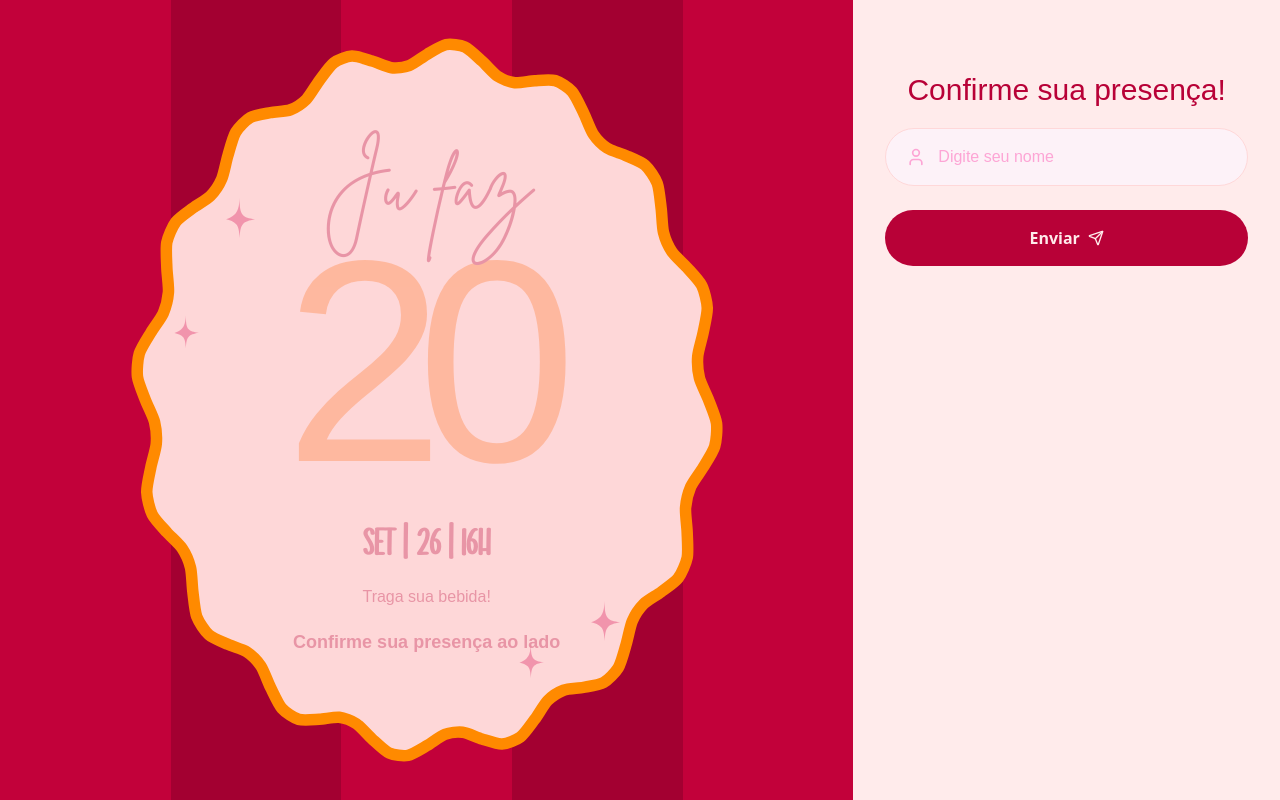
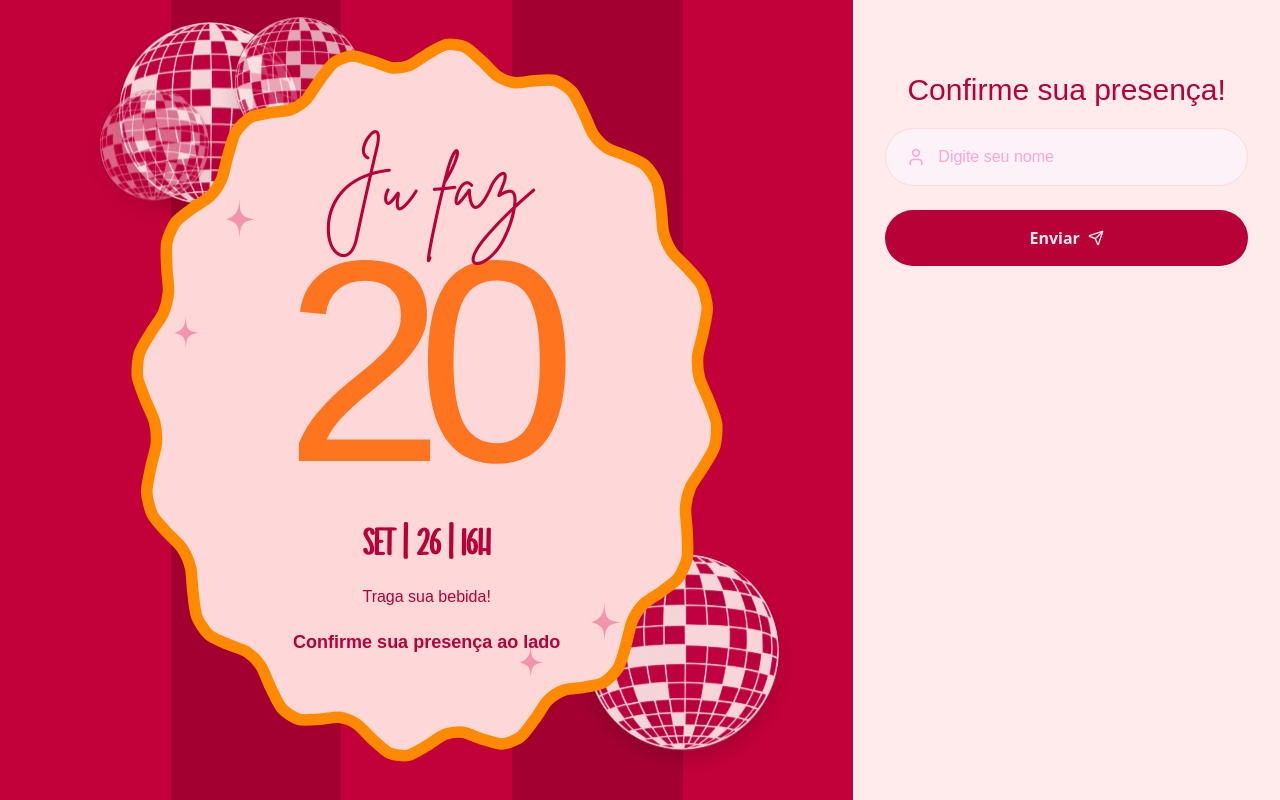
Before and after one commit to PhilippeDi4s/guest-list, a Next.js app: page / in a window 1280 px wide. Built offline with nearby package versions, Linux system fonts and the light colour scheme; a web font is replaced by a local one.

Commit message:
Adjust animation timings in content-animation and mirrorballs styles

```diff
--- a/src/components/InvidationContent/content-animation.module.css
+++ b/src/components/InvidationContent/content-animation.module.css
@@ -1,5 +1,5 @@
 .content {
-  animation: contentOpacityAnimation 3s ease-in 4s both;
+  animation: contentOpacityAnimation 3s ease-in 2s both;
 }
 
 @keyframes contentOpacityAnimation {
--- a/src/components/InvidationContent/mirrorballs.module.css
+++ b/src/components/InvidationContent/mirrorballs.module.css
@@ -43,7 +43,7 @@
   left: 2%;
   width: 28%;
   --float-delay: -1.2s;
-  --reveal-delay: 6s;
+  --reveal-delay: 5s;
 }
 
 .medium {
@@ -51,7 +51,7 @@
   left: 20%;
   width: 20%;
   --float-delay: -2.7s;
-  --reveal-delay: 6.15s;
+  --reveal-delay: 5.15s;
 }
 
 .small {
@@ -59,7 +59,7 @@
   left: -1%;
   width: 17%;
   --float-delay: -0.3s;
-  --reveal-delay: 6.3s;
+  --reveal-delay: 5.3s;
 }
 
 .bottomRight {
@@ -67,7 +67,7 @@
   bottom: 1%;
   width: 30%;
   --float-delay: -2s;
-  --reveal-delay: 6s;
+  --reveal-delay: 5s;
 }
 
 .whiteStarLeft {
```
